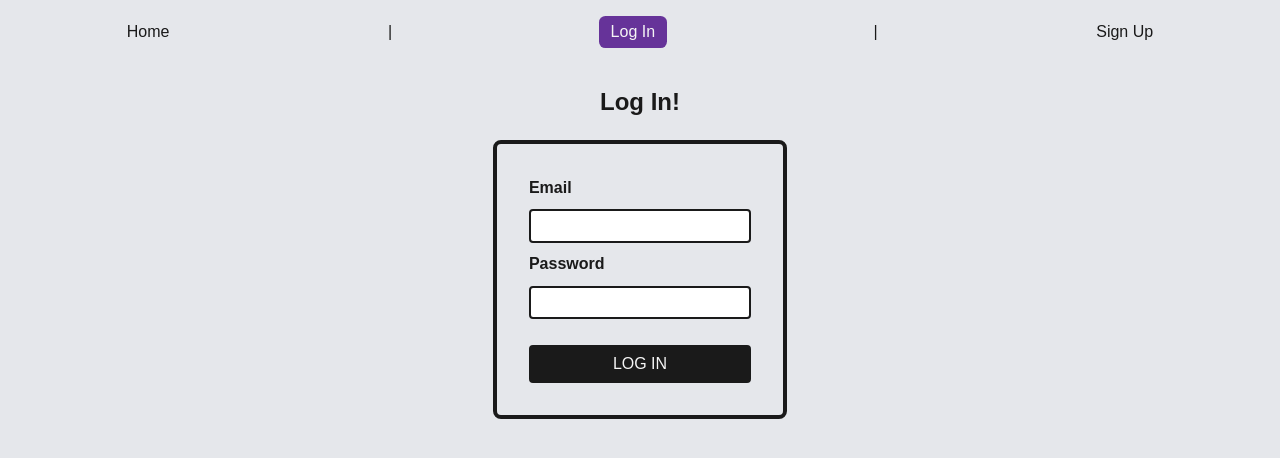
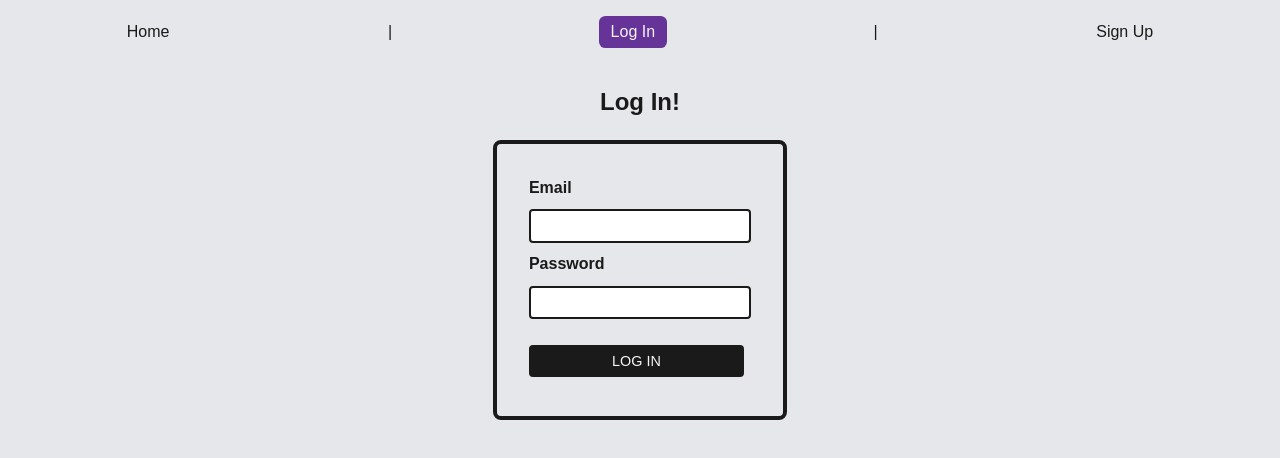
Before and after one commit to Tinksdreamlife/silken-web, a React (Vite) app in the folder frontend/: page /login in a window 1280 px wide. Shown: the top 458 px of the page. Built offline with nearby package versions, Linux system fonts and the light colour scheme.

Commit message:
Added Button styling to index css and updated all links and buttons on each page to the proper className

```diff
--- a/frontend/src/components/PatronForm/PatronForm.jsx
+++ b/frontend/src/components/PatronForm/PatronForm.jsx
@@ -40,7 +40,7 @@ export default function PatronForm({ onAdd }) {
                 onChange={handleChange}
                 placeholder="General Notes"
                 />
-                <button type="submit">Add Patron</button>
+                <button className="btn small" type="submit">Add Patron</button>
                 </form>
         );
     }
--- a/frontend/src/components/StrandForm/StrandForm.jsx
+++ b/frontend/src/components/StrandForm/StrandForm.jsx
@@ -76,7 +76,7 @@ export default function AddStrandForm({ patronId, onStrandAdded }) {
                 required
             />
 
-            <button type="submit">Add Strand</button>
+            <button className="btn small" type="submit">Add Strand</button>
         </form>
     );
 }
--- a/frontend/src/index.css
+++ b/frontend/src/index.css
@@ -81,3 +81,25 @@ h2 {
 .error-message {
   color: rgb(166, 29, 29);
 }
+
+.btn {
+  display: inline-block;
+  padding: 0.5em 1em;
+  margin: 0.5em 0.5em 0.5em 0;
+  background-color: #1a1a1a;
+  color: whitesmoke;
+  text-decoration: none;
+  border-radius: 0.5vmin;
+  font-weight: 500;
+}
+
+.btn:hover {
+  background-color: white;
+  color: #1a1a1a;
+  border: 0.5vmin solid #1a1a1a;
+}
+
+.btn.small {
+  font-size: 0.9rem;
+  padding: 0.3em 0.8em;
+}
--- a/frontend/src/pages/AddPatronPage/AddPatronPage.jsx
+++ b/frontend/src/pages/AddPatronPage/AddPatronPage.jsx
@@ -40,7 +40,7 @@ export default function AddPatronPage() {
                     onChange={(event) => setFormData({ ...formData, generalNotes: event.target.value})}
                     />
 
-                    <button type="submit">Add Patron</button>
+                    <button className="btn small" type="submit">Add Patron</button>
                 </form>
             </div>
         );
--- a/frontend/src/pages/EditPatronPage/EditPatronPage.jsx
+++ b/frontend/src/pages/EditPatronPage/EditPatronPage.jsx
@@ -33,7 +33,7 @@ export default function EditPatronPage() {
     return (
         <div className="main-wrapper">
             <h2>Edit Patron</h2>
-            <Link to={`/patrons/${formData._id}/strands/new`}>➕ Add Strand</Link>
+            <Link to={`/patrons/${formData._id}/strands/new`} className="btn small">➕ Add Strand</Link>
             <form onSubmit={handleSubmit}>
                 <label>Patron Name:</label>
                 <input
@@ -47,7 +47,7 @@ export default function EditPatronPage() {
                     value={formData.generalNotes}
                     onChange={(event) => setFormData({ ...formData, generalNotes: event.target.value })}
                 />
-                <button type="submit">Save Changes</button>
+                <button className="btn small" type="submit">Save Changes</button>
             </form>
         </div>
     );
--- a/frontend/src/pages/EditProfilePage/EditProfilePage.jsx
+++ b/frontend/src/pages/EditProfilePage/EditProfilePage.jsx
@@ -62,7 +62,7 @@ export default function EditProfilePage() {
                 Sites (comma separated):
                 <input type="text" name="sites" value={formData.sites} onChange={handleChange} />
             </label><br />
-            <button type="submit">Save Profile</button>
+            <button className="btn small" type="submit">Save Profile</button>
         </form>
         </div>
     );
--- a/frontend/src/pages/EditStrandPage/EditStrandPage.jsx
+++ b/frontend/src/pages/EditStrandPage/EditStrandPage.jsx
@@ -103,7 +103,7 @@ export default function EditStrandPage() {
             required
             />
 
-            <button type="submit">Save Changes</button>
+            <button className="btn small" type="submit">Save Changes</button>
         </form>
         </div>
     );
--- a/frontend/src/pages/LogInPage/LogInPage.jsx
+++ b/frontend/src/pages/LogInPage/LogInPage.jsx
@@ -47,7 +47,7 @@ export default function LogInPage({ setUser }) {
           onChange={handleChange}
           required
         />
-        <button type="submit">LOG IN</button>
+        <button className="btn small" type="submit">LOG IN</button>
       </form>
       <p className="error-message">&nbsp;{errorMsg}</p>
     </>
--- a/frontend/src/pages/PatronDetailPage/PatronDetailPage.jsx
+++ b/frontend/src/pages/PatronDetailPage/PatronDetailPage.jsx
@@ -36,7 +36,7 @@ export default function PatronDetailPage() {
         <div className="main-wrapper">
             <h2>{patron.patronName}</h2>
             <p>{patron.generalNotes}</p>
-            <Link to={`/patrons/${id}/strands/new`}>➕ Add New Strand</Link>
+            <Link to={`/patrons/${id}/strands/new`} className="btn small">➕ Add New Strand</Link>
 
         <h3>Strands</h3>
         {patron.strands && patron.strands.length > 0 ? (
@@ -46,8 +46,8 @@ export default function PatronDetailPage() {
                         <strong>{strand.site}</strong> ({strand.stageName})<br />
                         Notes: {strand.notes}<br />
                         Revenue: ${strand.revenue?.toFixed(2)}<br />
-                        <Link to={`/strands/${strand._id}/edit`}>✏️ Edit</Link>{" "}
-                        <button onClick={() => handleDeleteStrand(strand._id)}>🗑️ Delete</button>
+                        <Link to={`/strands/${strand._id}/edit`} className="btn small">✏️ Edit</Link>{" "}
+                        <button className="btn small" onClick={() => handleDeleteStrand(strand._id)}>🗑️ Delete</button>
                     </li>
                 ))}
             </ul>
--- a/frontend/src/pages/ProfilePage/ProfilePage.jsx
+++ b/frontend/src/pages/ProfilePage/ProfilePage.jsx
@@ -26,7 +26,7 @@ export default function ProfilePage() {
         return (
             <div>
                 <h1> No profile found</h1>
-                <Link to="/profile/edit">Create Your Profile</Link>
+                <Link to="/profile/edit" className="btn small">Create Your Profile</Link>
             </div>
         );
     }
@@ -38,7 +38,7 @@ export default function ProfilePage() {
             <h1>My Profile</h1>
             <p><strong>Stage Names:</strong> {profile?.stageNames.length ? profile.stageNames.map(name => name.trim()).join(', ') : 'N/A'}</p>
             <p><strong>Sites:</strong> {profile?.sites?.length ? profile.sites.map(site => site.trim()).join(', ') : 'None listed'}</p>
-            <Link to="/profile/edit">Update Profile</Link>
+            <Link to="/profile/edit" className="btn small">Update Profile</Link>
         </div>
     );
 }
--- a/frontend/src/pages/SignUpPage/SignUpPage.jsx
+++ b/frontend/src/pages/SignUpPage/SignUpPage.jsx
@@ -67,7 +67,7 @@ export default function SignUpPage({ setUser }) {
           onChange={handleChange}
           required
         />
-        <button type="submit" disabled={disable}>
+        <button className="btn small" type="submit" disabled={disable}>
           SIGN UP
         </button>
       </form>
```
Also changed, not shown: frontend/src/pages/PatronListPage/PatronListPage.jsx (+5 -5 lines).
